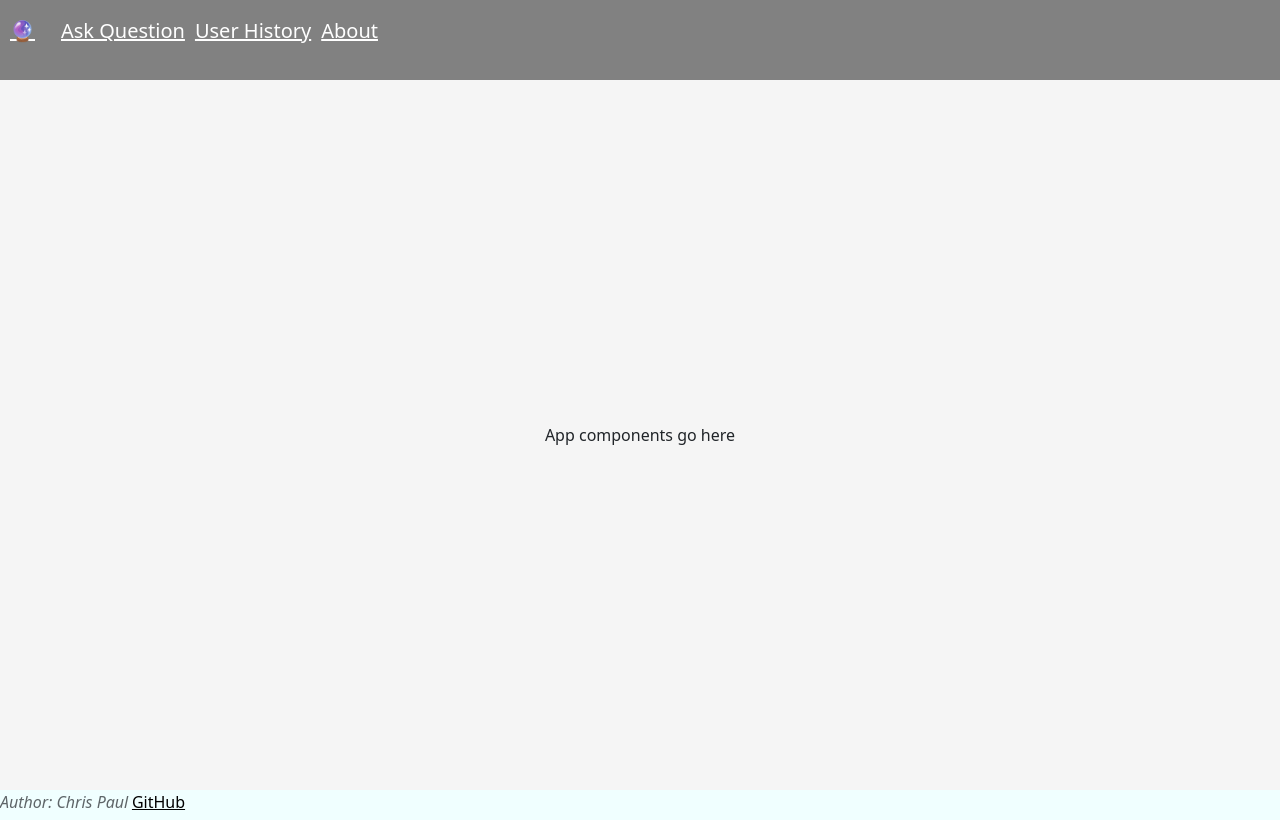
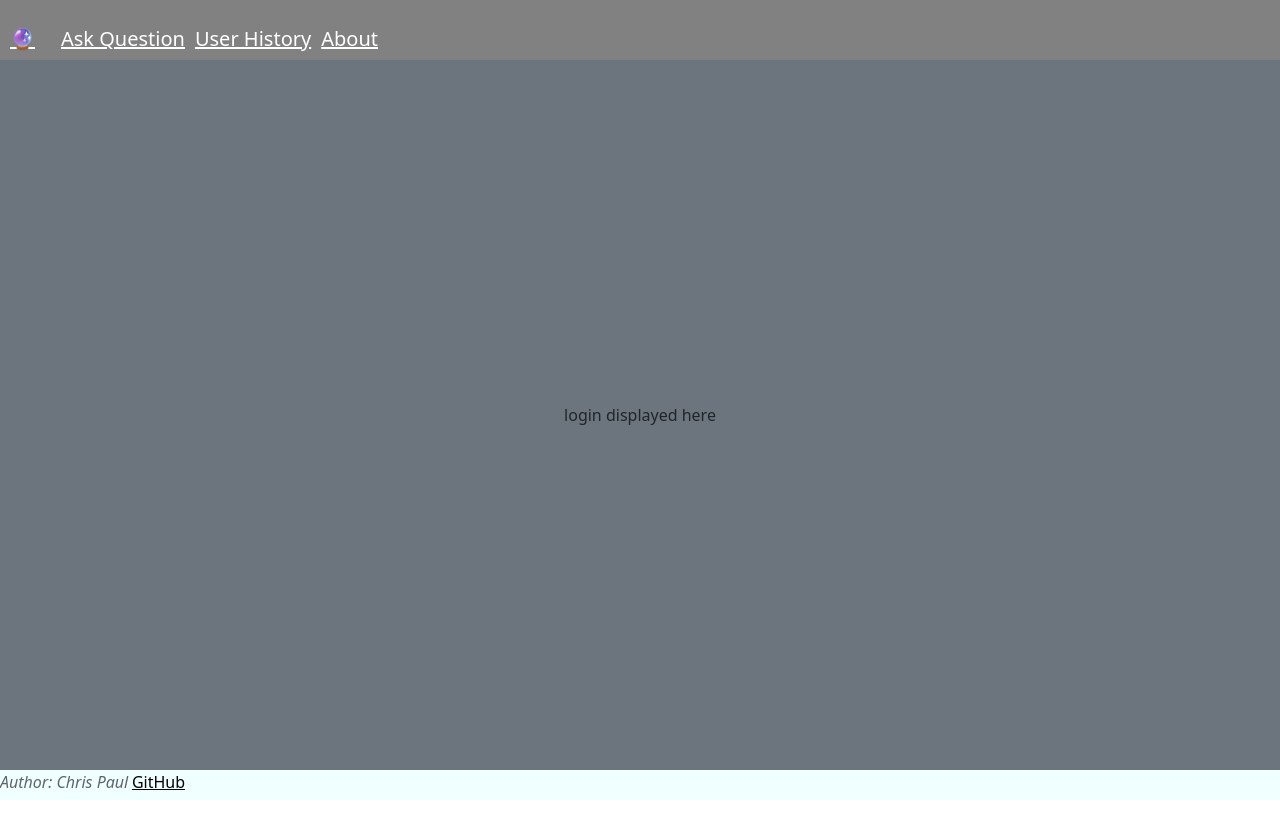
Before and after one commit to cpaul-mech/startup, a React (Vite) app: page / in a window 1280 px wide. Built offline with nearby package versions, Linux system fonts and the light colour scheme.

Commit message:
The sizing isn't quite right, but we're getting there

```diff
--- a/src/app.css
+++ b/src/app.css
@@ -5,9 +5,8 @@
 }
 
 header {
-    container: fluid;
     background-color: rgb(129, 129, 129);
-    flex: 0 80px;
+    flex: 0 60px;
 }
 
 main {
--- a/src/app.jsx
+++ b/src/app.jsx
@@ -1,29 +1,46 @@
 import React from 'react';
 import 'bootstrap/dist/css/bootstrap.min.css';
 import './app.css';
+import { BrowserRouter, NavLink, Route, Routes } from 'react-router-dom';
+import { Login } from './login/login';
+import { About } from './about/about';
+import { QuestionAndAnswer } from './questionAndAnswer/questionAndAnswer';
+import { YourStats } from './yourStats/yourStats';
 
 export default function App() {
     return (
+        <BrowserRouter>
         <div className = "body">
-            <header>
+            <header className='container-fluid'>
                 {/* <!-- Navigation elements --> */}
-                <nav>
+                <nav className='navbar fixed-top'>
                     {/* <!-- Menu is a semantic alternative to <ul> that represents an interaction --> */}
                     <menu className="navbar-nav">
-                        <li className="nav-item" id="eightBall"><a href="index.html">🔮</a></li>
-                        <li className="nav-item"><a href="questionAndAnswer.html">Ask Question</a></li>
-                        <li className="nav-item"><a href="yourStats.html">User History</a></li>
-                        <li className="nav-item"><a href="about.html">About</a></li>
+                        <li className="nav-item" id="eightBall"><NavLink to="">🔮</NavLink></li>
+                        <li className="nav-item"><NavLink to="questionAndAnswer">Ask Question</NavLink></li>
+                        <li className="nav-item"><NavLink to="yourStats">User History</NavLink></li>
+                        <li className="nav-item"><NavLink to="about">About</NavLink></li>
                     </menu>
                 </nav>
             </header>
 
-            <main>App components go here</main>
+            <Routes>
+                <Route path='/' element={<Login />} exact />
+                <Route path='/about' element={<About/>} />
+                <Route path='/questionAndAnswer' element={<QuestionAndAnswer/>}/>
+                <Route path='/yourStats' element={<YourStats/>} />
+                <Route path='*' element={<NotFound />} />
+            </Routes>
 
             <footer>
                 <span className="author_text">Author: Chris Paul</span>
-                <a href="https://github.com/cpaul-mech/startup">GitHub</a>
+                <NavLink to="https://github.com/cpaul-mech/startup">GitHub</NavLink>
             </footer>
         </div>
+        </BrowserRouter>
     );
 }
+
+function NotFound() {
+    return <main className="container-fluid bg-secondary text-center">404: Return to sender. Address unknown.</main>;
+  }
```
